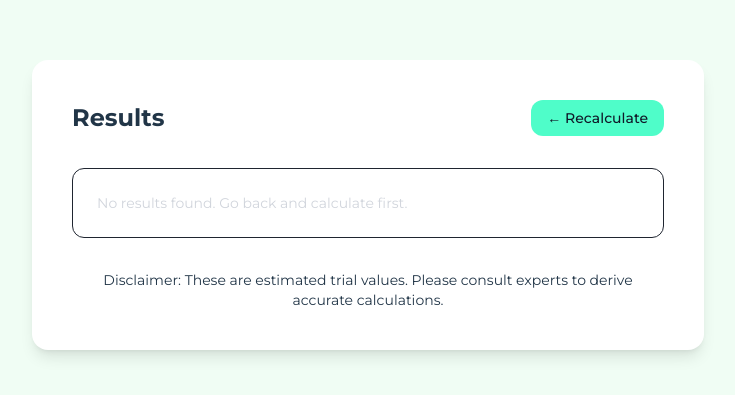
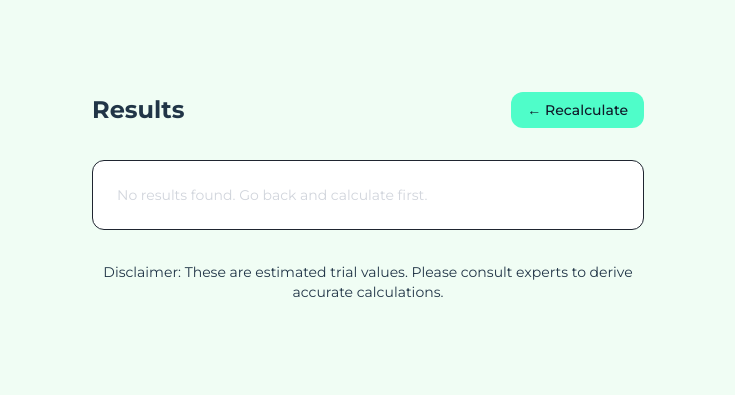
Before and after one commit to tete-dunai/401k-IRA-withdrawal-calculator, a React (Vite) app: page /results in a window 1280 px wide. Shown: the part 195-590 px from the top of the page, without its empty margins (272-1007 px from the left). Built offline with nearby package versions, Linux system fonts and the light colour scheme.

Commit message:
Update ResultsPage.tsx

```diff
--- a/src/pages/ResultsPage.tsx
+++ b/src/pages/ResultsPage.tsx
@@ -25,8 +25,7 @@ export default function ResultsPage() {
   const hasAny = Boolean(nriResult || rnorResult || rorResult);
 
   return (
-    <div className="bg-white p-10 rounded-2xl shadow-lg max-w-2xl w-full">
-      <div className="max-w-4xl mx-auto">
+    <div className="w-full px-6 sm:px-6 pt-6 pb-10 max-w-[600px] mx-auto">
         <div className="flex items-center justify-between mb-8">
           <h1 className="text-2xl font-semibold">Results</h1>
           <Link
@@ -44,15 +43,14 @@ export default function ResultsPage() {
         )}
 
         {nriResult && (
-          <ResultsContainer title="NRI" data={nriResult} />
+          <ResultsContainer title="NRI" data={nriResult} className="w-full max-w-[480px] sm:max-w-[900px] mx-auto my-10" />
         )}
         {rnorResult && (
-          <ResultsContainer title="RNOR" data={rnorResult} />
+          <ResultsContainer title="RNOR" data={rnorResult} className="w-full max-w-[480px] sm:max-w-[900px] mx-auto my-10" />
         )}
         {rorResult && (
-          <ResultsContainer title="ROR" data={rorResult} />
+          <ResultsContainer title="ROR" data={rorResult} className="w-full max-w-[480px] sm:max-w-[900px] mx-auto my-10" />
         )}
-      </div>
       <p className="text-sm text-[#213547] mt-8 text-center">
         Disclaimer: These are estimated trial values. Please consult experts to derive accurate calculations.
       </p>
```
